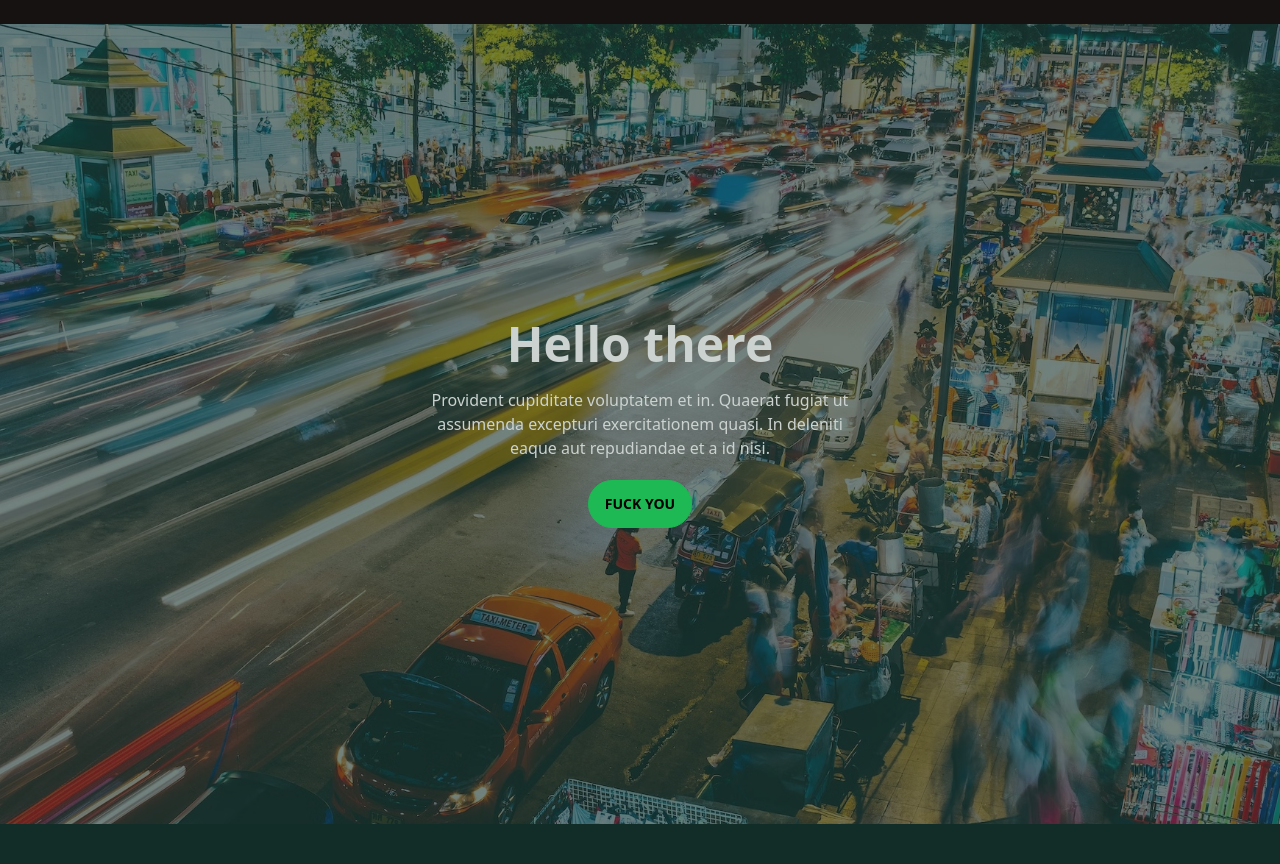
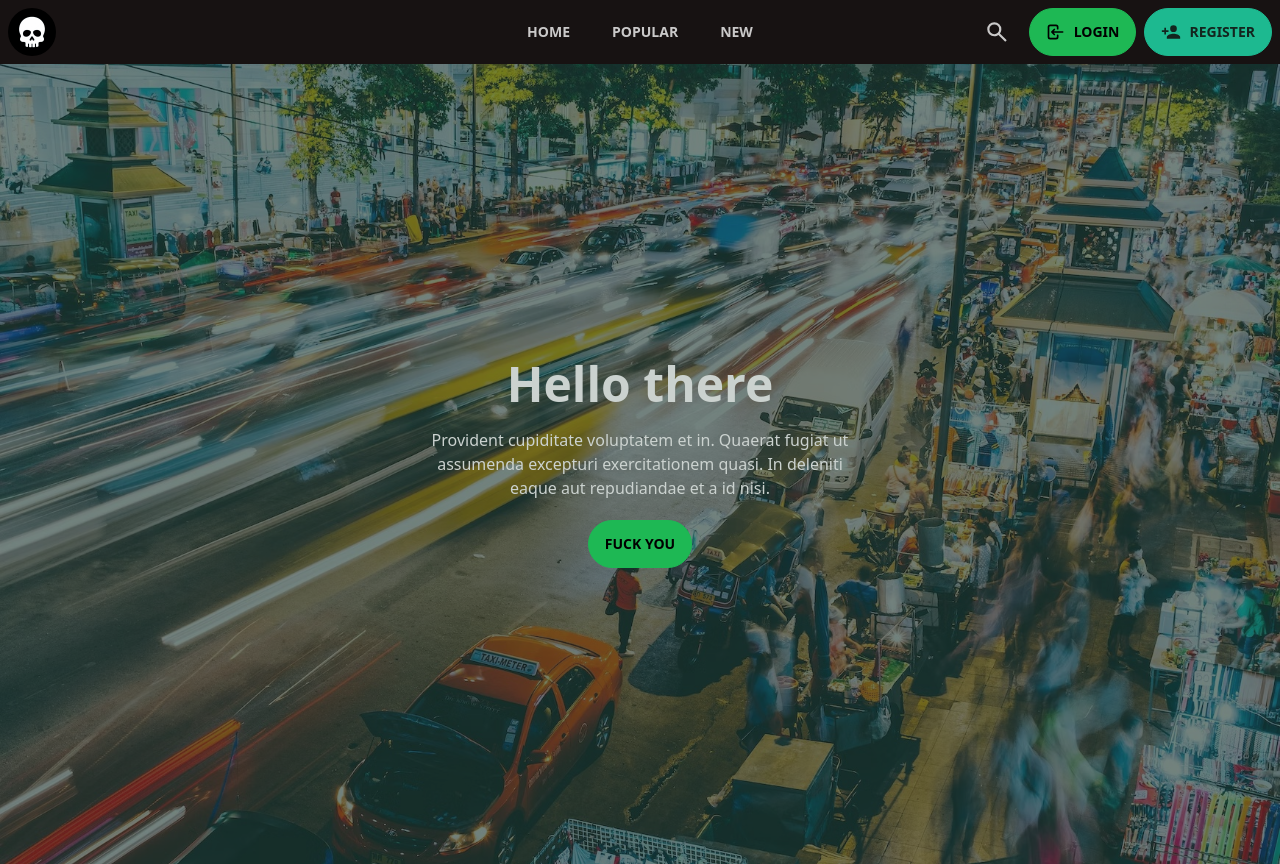
Before and after one commit to izharxyz/neon, a Django app: page / in a window 1280 px wide. Before the commit the page ends 824 px from the top, so only its background shows below. Run offline with Django 3.2, Linux system fonts and the light colour scheme; style sheets or scripts are compiled from the project's sources.

Commit message:
designed navbar

```diff
--- a/templates/partials/navbar.html
+++ b/templates/partials/navbar.html
@@ -1,3 +1,97 @@
-<div class="container max-w-5xl mx-auto py-2 my-1">
-    <!-- todo -->
+{% load static %}
+<div class="container max-w-7xl mx-auto">
+    <div class="navbar px-2">
+        <a href="/" class="navbar-start">
+            <img src="{% static '/icons/logo.png' %}"
+                 alt="logo"
+                 class="object-cover rounded-full w-12 h-12"
+                 height="48px"
+                 width="48px">
+        </a>
+        <div class="hidden md:flex md:gap-2 navbar-center">
+            <button class="btn join-item btn-ghost">home</button>
+            <button class="btn join-item btn-ghost">Popular</button>
+            <button class="btn join-item btn-ghost">New</button>
+        </div>
+        <div class="navbar-end">
+            <button class="btn btn-circle btn-ghost mr-2">
+                <svg class="fill-base-content"
+                     xmlns="http://www.w3.org/2000/svg"
+                     width="26"
+                     height="26"
+                     viewBox="0 0 24 24">
+                    <path d="m19.6 21l-6.3-6.3q-.75.6-1.725.95T9.5 16q-2.725 0-4.612-1.888T3 9.5q0-2.725 1.888-4.612T9.5 3q2.725 0 4.612 1.888T16 9.5q0 1.1-.35 2.075T14.7 13.3l6.3 6.3l-1.4 1.4ZM9.5 14q1.875 0 3.188-1.313T14 9.5q0-1.875-1.313-3.188T9.5 5Q7.625 5 6.312 6.313T5 9.5q0 1.875 1.313 3.188T9.5 14Z" />
+                </svg>
+            </button>
+            <label class="btn btn-circle btn-ghost swap swap-rotate md:hidden">
+                <!-- this hidden checkbox controls the state -->
+                <input type="checkbox" />
+                <!-- hamburger icon -->
+                <svg class="swap-off fill-current"
+                     xmlns="http://www.w3.org/2000/svg"
+                     width="32"
+                     height="32"
+                     viewBox="0 0 512 512">
+                    <path d="M64,384H448V341.33H64Zm0-106.67H448V234.67H64ZM64,128v42.67H448V128Z" />
+                </svg>
+                <!-- close icon -->
+                <svg class="swap-on fill-current"
+                     xmlns="http://www.w3.org/2000/svg"
+                     width="32"
+                     height="32"
+                     viewBox="0 0 512 512">
+                    <polygon points="400 145.49 366.51 112 256 222.51 145.49 112 112 145.49 222.51 256 112 366.51 145.49 400 256 289.49 366.51 400 400 366.51 289.49 256 400 145.49" />
+                </svg>
+            </label>
+            <div class="hidden md:flex md:gap-2">
+                {% if user.is_authenticated %}
+                    <a href="#" class="btn btn-primary btn-md">
+                        <svg class="h-4 w-4"
+                             xmlns="http://www.w3.org/2000/svg"
+                             width="20"
+                             height="20"
+                             viewBox="0 0 14 14">
+                            <path fill="none" stroke="currentColor" stroke-linecap="round" stroke-linejoin="round" d="M5 12.24L.5 13.5L1.76 9L10 .8a1 1 0 0 1 1.43 0l1.77 1.78a1 1 0 0 1 0 1.42Z" />
+                        </svg>
+                        Write
+                    </a>
+                    <a href="{% url 'logout' %}" class="btn btn-secondary btn-md">
+                        <svg class="h-5 w-5"
+                             xmlns="http://www.w3.org/2000/svg"
+                             width="20"
+                             height="20"
+                             viewBox="0 0 24 24">
+                            <g fill="none" stroke="currentColor" stroke-linecap="round" stroke-linejoin="round" stroke-width="2">
+                            <path d="M14 8V6a2 2 0 0 0-2-2H5a2 2 0 0 0-2 2v12a2 2 0 0 0 2 2h7a2 2 0 0 0 2-2v-2" />
+                            <path d="M9 12h12l-3-3m0 6l3-3" />
+                            </g>
+                        </svg>
+                        Logout
+                    </a>
+                {% else %}
+                    <a href="{% url 'login' %}" class="btn btn-primary btn-md">
+                        <svg class="h-5 w-5"
+                             xmlns="http://www.w3.org/2000/svg"
+                             width="20"
+                             height="20"
+                             viewBox="0 0 24 24">
+                            <g fill="none" stroke="currentColor" stroke-linecap="round" stroke-linejoin="round" stroke-width="2">
+                            <path d="M14 8V6a2 2 0 0 0-2-2H5a2 2 0 0 0-2 2v12a2 2 0 0 0 2 2h7a2 2 0 0 0 2-2v-2" />
+                            <path d="M20 12H7l3-3m0 6l-3-3" />
+                            </g>
+                        </svg>
+                    Login</a>
+                    <a href="{% url 'register' %}" class="btn btn-secondary btn-md">
+                        <svg class="h-5 w-5"
+                             xmlns="http://www.w3.org/2000/svg"
+                             width="10"
+                             height="10"
+                             viewBox="0 0 24 24">
+                            <path fill="currentColor" d="M15 14c-2.67 0-8 1.33-8 4v2h16v-2c0-2.67-5.33-4-8-4m-9-4V7H4v3H1v2h3v3h2v-3h3v-2m6 2a4 4 0 0 0 4-4a4 4 0 0 0-4-4a4 4 0 0 0-4 4a4 4 0 0 0 4 4Z" />
+                        </svg>
+                    Register</a>
+                {% endif %}
+            </div>
+        </div>
+    </div>
 </div>
```
